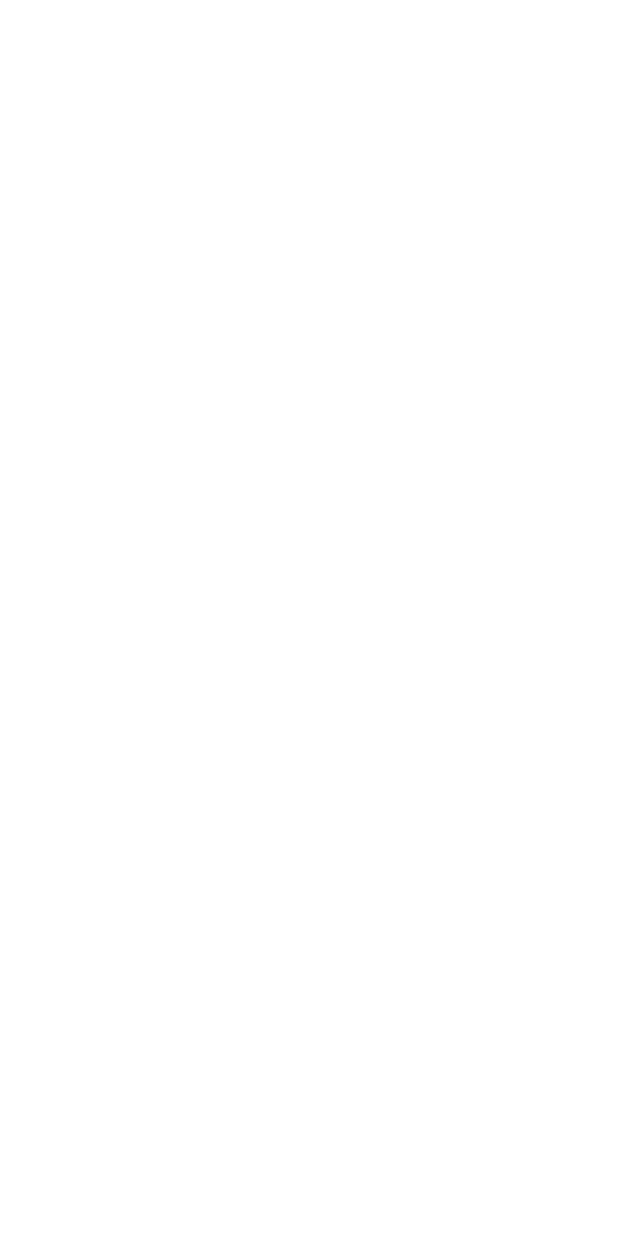
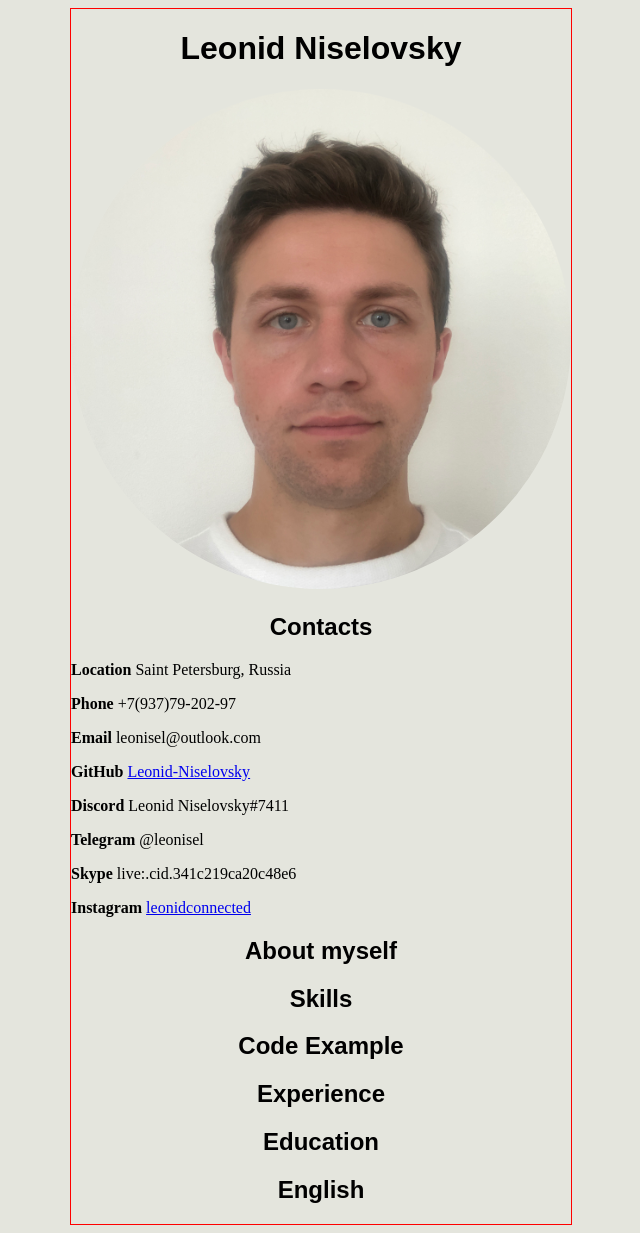
Before and after one commit to Leonid-Niselovsky/rsschool-cv, a plain HTML site: page index.html in a window 1280 px wide. Shown: the whole page, without its empty margins (319-959 px from the left). Before the commit the page ends 800 px from the top, so only its background shows below. Drawn offline with Linux system fonts and the light colour scheme.

Commit message:
feat: add h1 h2 div and contacts

```diff
--- a/css/style.css
+++ b/css/style.css
@@ -0,0 +1,25 @@
+body {
+    background-color: #E4E5DD;
+}
+
+.container {
+    width: fit-content;
+    margin: auto auto;
+    border: 1px solid red;
+}
+
+h1 {
+    font-family: Arial, Helvetica, sans-serif;
+    text-align: center;
+}
+
+h2 {
+    font-family: Arial, Helvetica, sans-serif;
+    text-align: center;
+}
+
+img {
+    width: 500px;
+    height: 500px;
+    border-radius: 50%;
+}
--- a/index.html
+++ b/index.html
@@ -8,6 +8,25 @@
     <title>rsschool-cv-html</title>
 </head>
 <body>
+    <div class="container">
+        <H1>Leonid Niselovsky</H1>
+        <img src="img/avatar.jpg" alt="my avatar">
+        <h2>Contacts</h2>
+        <p> <b>Location</b> Saint Petersburg, Russia</p>
+        <p><b>Phone</b> +7(937)79-202-97</p>
+        <p><b>Email</b> leonisel@outlook.com</p>
+        <p><b>GitHub</b> <a href="https://github.com/Leonid-Niselovsky">Leonid-Niselovsky</a></p>
+        <p><b>Discord</b> Leonid Niselovsky#7411</p>
+        <p><b>Telegram</b> @leonisel</p>
+        <p><b>Skype</b> live:.cid.341c219ca20c48e6</p>
+        <p><b>Instagram</b> <a href="https://www.instagram.com/leonidconnected/">leonidconnected</a></p>
 
+        <h2>About myself</h2>
+        <h2>Skills</h2>
+        <h2>Code Example</h2>
+        <h2>Experience</h2>
+        <h2>Education</h2>
+        <h2>English</h2>
+    </div>
 </body>
 </html>
```
Also changed, not shown: img/avatar.jpg (added).
